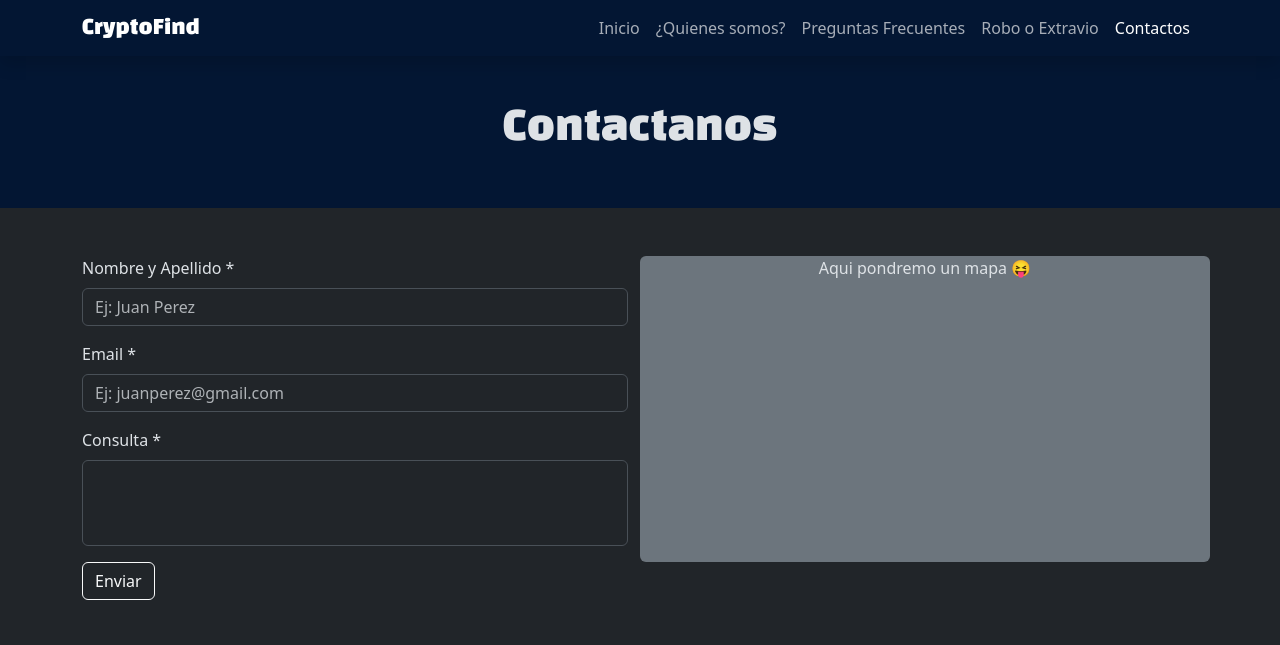
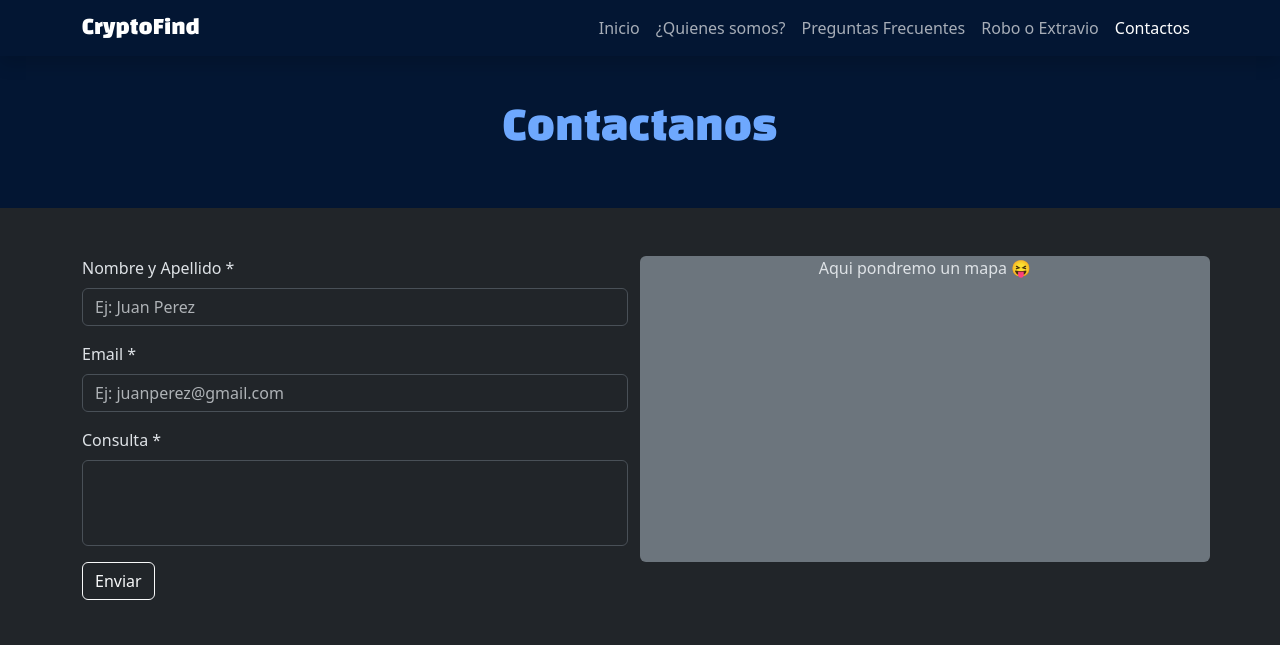
Before and after one commit to FrancoPereyra2/Cryptofind, a plain HTML site: page Pages/contactos.html in a window 1280 px wide. Shown: the top 645 px of the page. Drawn offline with nearby package versions, Linux system fonts and the light colour scheme; files whose address does not match are found by name.

Commit message:
cambiamos el color de la pagina de contactos

```diff
--- a/Pages/contactos.html
+++ b/Pages/contactos.html
@@ -61,7 +61,7 @@
     <main>
       <section class="container-fluid bg-primary-subtle py-5">
         <div class="text-center">
-          <h1 class="nombreEmpresa">Contactanos</h1>
+          <h1 class="nombreEmpresa text-primary-emphasis">Contactanos</h1>
         </div>
       </section>
       <section class="container my-5 d-flex-xs">
```
